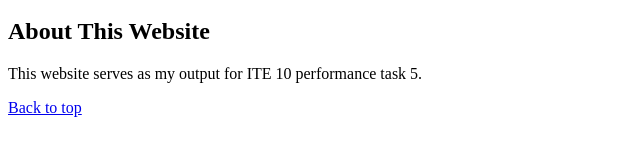
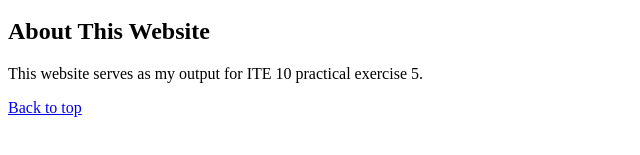
Before and after one commit to kenkenn-cs/odin-recipes, a plain HTML site: page index.html in a window 1280 px wide. Shown: the part 255-410 px from the top of the page, 0-640 px from the left. Drawn offline with Linux system fonts and the light colour scheme.

```diff
--- a/index.html
+++ b/index.html
@@ -29,7 +29,7 @@
 
               <section aria-labelledby="about-site">
                   <h2 id="about-site">About This Website</h2>
-                  <p>This website serves as my output for ITE 10 performance task 5.</p>
+                  <p>This website serves as my output for ITE 10 practical exercise 5.</p>
               </section>
           </main>
 
```
Also changed, not shown: 1 other file.
